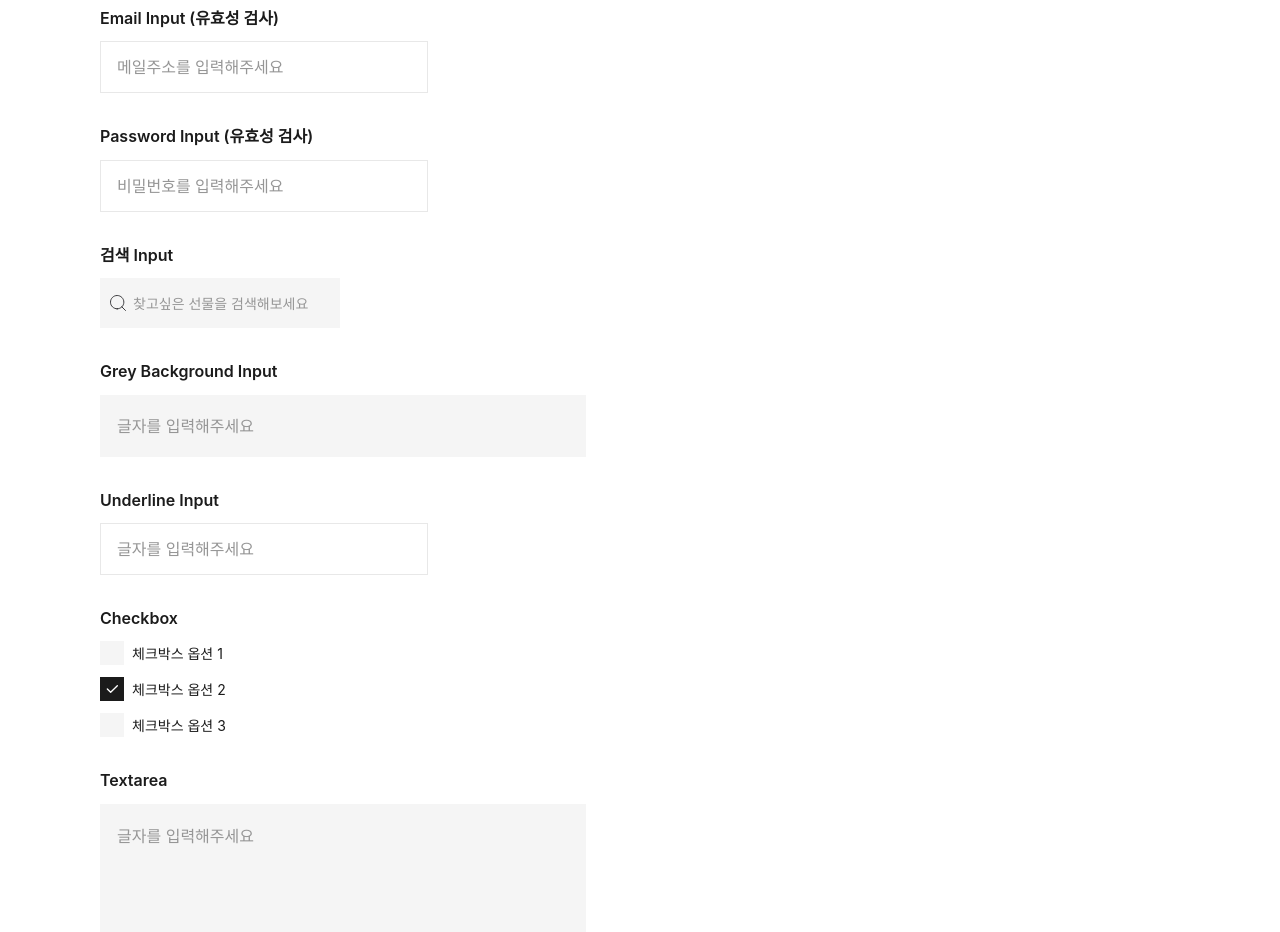
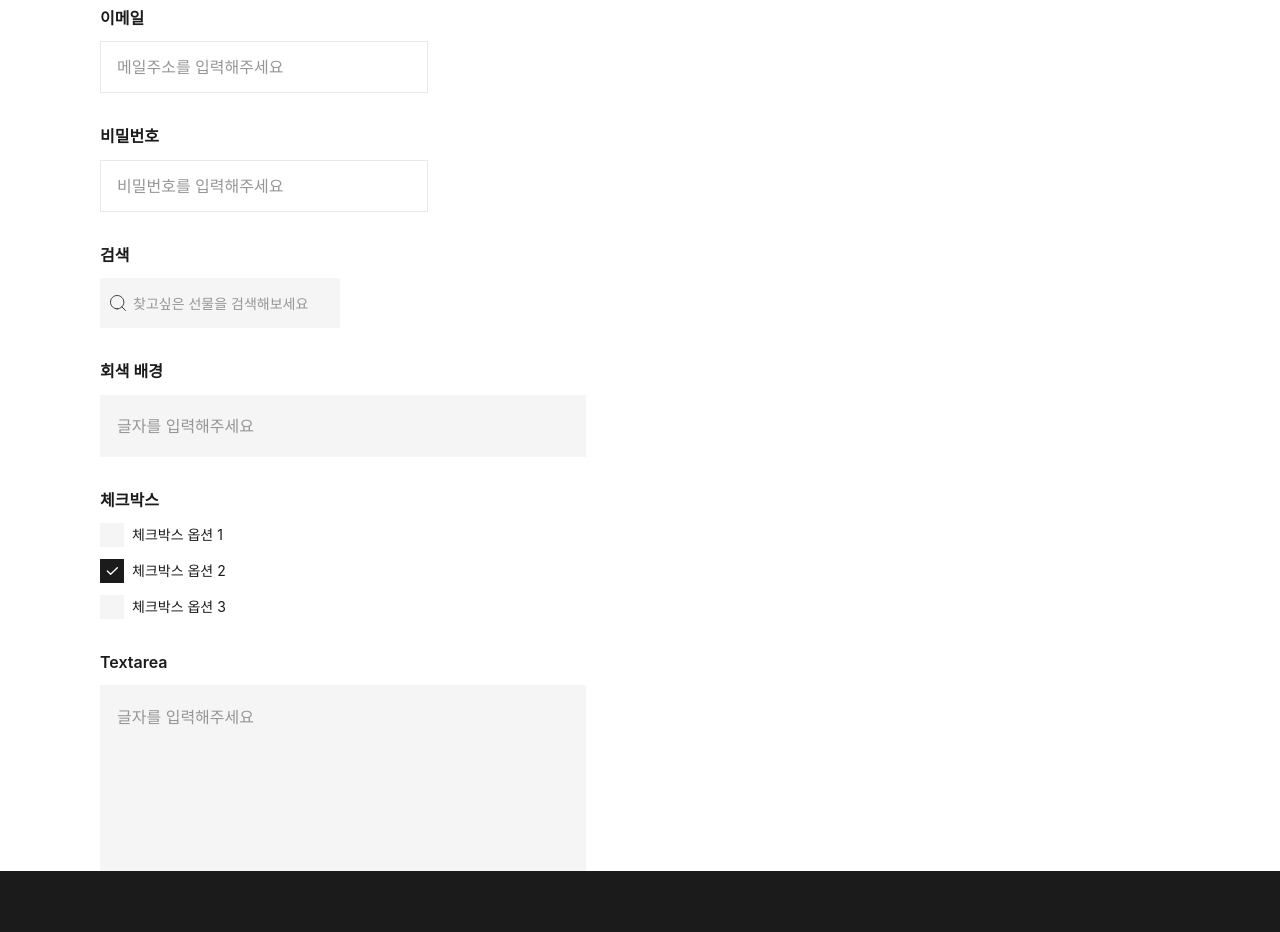
Before and after one commit to MAISON-CADEAU/maison-cadeau, a Next.js app: page / in a window 1280 px wide. Shown: the part 1960-2892 px from the top of the page. Built offline with nearby package versions, Linux system fonts and the light colour scheme.

Commit message:
refactor: Input 컴포넌트 제목 한글화 및 Underline variant 제거
- Input 제목을 한글로 변경 (이메일, 비밀번호, 검색, 회색 배경, 체크박스)
- Underline Input 섹션 제거

Co-Authored-By: Claude Sonnet 4.5 <noreply@anthropic.com>

```diff
--- a/src/app/page.tsx
+++ b/src/app/page.tsx
@@ -165,7 +165,7 @@ export default function Home() {
 
             <div className={styles.input_showcase}>
               <div className={styles.input_group}>
-                <h3 className={styles.input_group_title}>Email Input (유효성 검사)</h3>
+                <h3 className={styles.input_group_title}>이메일</h3>
                 <Input
                   type="email"
                   variant="default"
@@ -178,7 +178,7 @@ export default function Home() {
               </div>
 
               <div className={styles.input_group}>
-                <h3 className={styles.input_group_title}>Password Input (유효성 검사)</h3>
+                <h3 className={styles.input_group_title}>비밀번호</h3>
                 <Input
                   type="password"
                   variant="default"
@@ -191,7 +191,7 @@ export default function Home() {
               </div>
 
               <div className={styles.input_group}>
-                <h3 className={styles.input_group_title}>검색 Input</h3>
+                <h3 className={styles.input_group_title}>검색</h3>
                 <Input
                   variant="search"
                   placeholder="찾고싶은 선물을 검색해보세요"
@@ -199,17 +199,12 @@ export default function Home() {
               </div>
 
               <div className={styles.input_group}>
-                <h3 className={styles.input_group_title}>Grey Background Input</h3>
+                <h3 className={styles.input_group_title}>회색 배경</h3>
                 <Input variant="grey" placeholder="글자를 입력해주세요" />
               </div>
 
               <div className={styles.input_group}>
-                <h3 className={styles.input_group_title}>Underline Input</h3>
-                <Input variant="underline" placeholder="글자를 입력해주세요" />
-              </div>
-
-              <div className={styles.input_group}>
-                <h3 className={styles.input_group_title}>Checkbox</h3>
+                <h3 className={styles.input_group_title}>체크박스</h3>
                 <div style={{ display: "flex", flexDirection: "column", gap: "12px" }}>
                   <Checkbox label="체크박스 옵션 1" />
                   <Checkbox label="체크박스 옵션 2" defaultChecked />
```
